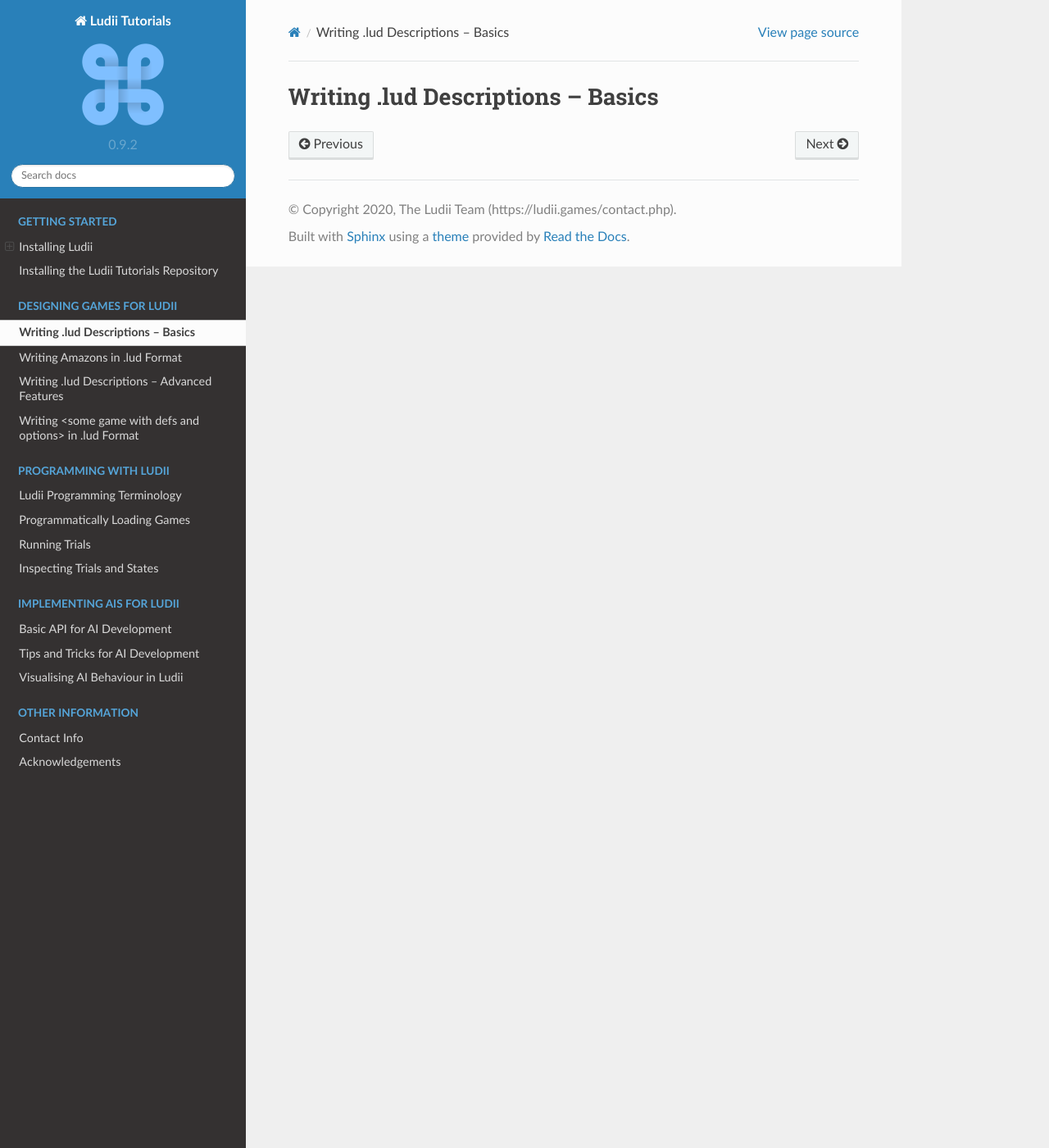
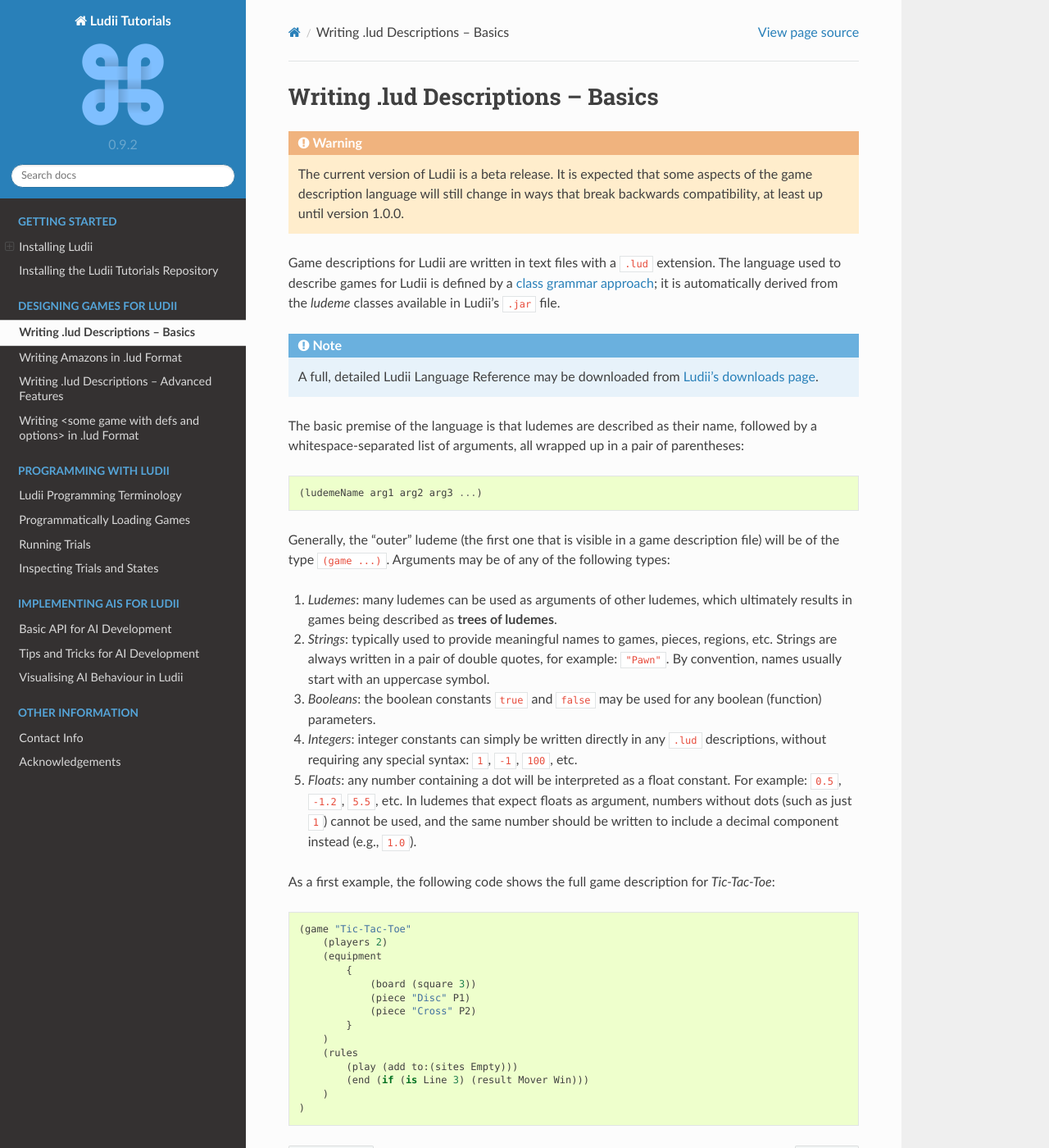
Before and after one commit to Ludeme/LudiiTutorials, a Sphinx documentation site: the page built from docs/lud_format_basics.rst, in a window 1280 px wide and 1400 px high. Shown: the whole window at 82% size. Built offline with Sphinx 7.4.7 and the Read the Docs theme 2.0.0, drawn with Linux system fonts in a browser that asks for light colours.

Commit message:
lud writing basics

```diff
--- a/docs/lud_format_basics.rst
+++ b/docs/lud_format_basics.rst
@@ -1,2 +1,57 @@
 Writing .lud Descriptions -- Basics
 ===================================
+
+.. warning::
+   The current version of Ludii is a beta release. It is expected that some aspects of
+   the game description language will still change in ways that break backwards compatibility,
+   at least up until version 1.0.0.
+
+Game descriptions for Ludii are written in text files with a ``.lud`` extension.
+The language used to describe games for Ludii is defined by a `class grammar approach <https://link.springer.com/chapter/10.1007/978-3-319-50935-8_16>`_;
+it is automatically derived from the *ludeme* classes available in Ludii's ``.jar`` file.
+
+.. note::
+   A full, detailed Ludii Language Reference may be downloaded from `Ludii's downloads page <https://ludii.games/downloads/LudiiLanguageReference.pdf>`_.
+
+The basic premise of the language is that ludemes are described as their name,
+followed by a whitespace-separated list of arguments, all wrapped up in a pair of parentheses:
+
+.. code::
+
+   (ludemeName arg1 arg2 arg3 ...)
+
+Generally, the "outer" ludeme (the first one that is visible in a game description file)
+will be of the type ``(game ...)``. Arguments may be of any of the following types:
+
+1. *Ludemes*: many ludemes can be used as arguments of other ludemes, which ultimately results in games
+   being described as **trees of ludemes**.
+2. *Strings*: typically used to provide meaningful names to games, pieces, regions, etc.
+   Strings are always written in a pair of double quotes, for example: ``"Pawn"``. By convention,
+   names usually start with an uppercase symbol.
+3. *Booleans*: the boolean constants ``true`` and ``false`` may be used for any boolean
+   (function) parameters.
+4. *Integers*: integer constants can simply be written directly in any ``.lud`` descriptions,
+   without requiring any special syntax: ``1``, ``-1``, ``100``, etc.
+5. *Floats*: any number containing a dot will be interpreted as a float constant.
+   For example: ``0.5``, ``-1.2``, ``5.5``, etc. In ludemes that expect floats as argument,
+   numbers without dots (such as just ``1``) cannot be used, and the same number should be
+   written to include a decimal component instead (e.g., ``1.0``).
+
+As a first example, the following code shows the full game description for *Tic-Tac-Toe*:
+
+.. code::
+
+   (game "Tic-Tac-Toe"
+       (players 2)
+       (equipment
+           {
+               (board (square 3))
+               (piece "Disc" P1)
+               (piece "Cross" P2)
+           }
+       )
+       (rules
+           (play (add to:(sites Empty)))
+           (end (if (is Line 3) (result Mover Win)))
+       )
+   )
```
